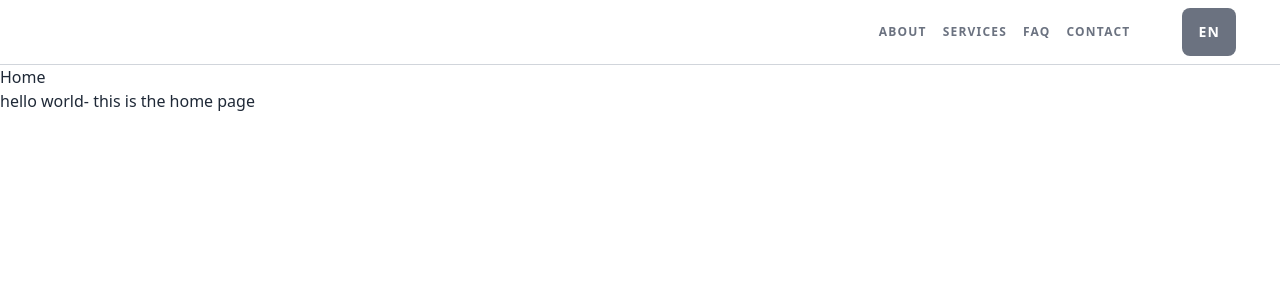
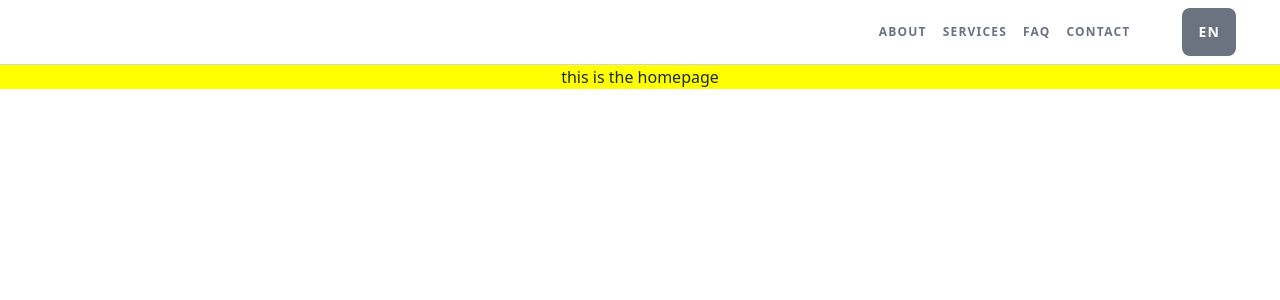
Before and after one commit to trustdan/caprawise-nextjs-education-consulting-website, a Next.js app: page / in a window 1280 px wide. Shown: the top 300 px of the page. Built offline with nearby package versions, Linux system fonts and the light colour scheme.

Commit message:
add a placeholder for homepage

```diff
--- a/app/page.tsx
+++ b/app/page.tsx
@@ -1,8 +1,8 @@
+import Image from "next/image";
 export default function Home() {
   return (
-    <main >
-      <h1>Home</h1>
-      <p>hello world- this is the home page</p>
+    <main className="flex flex-col bg-[yellow] justify-center items-center ">
+        <h1>this is the homepage</h1>
     </main>
   );
 }
```
